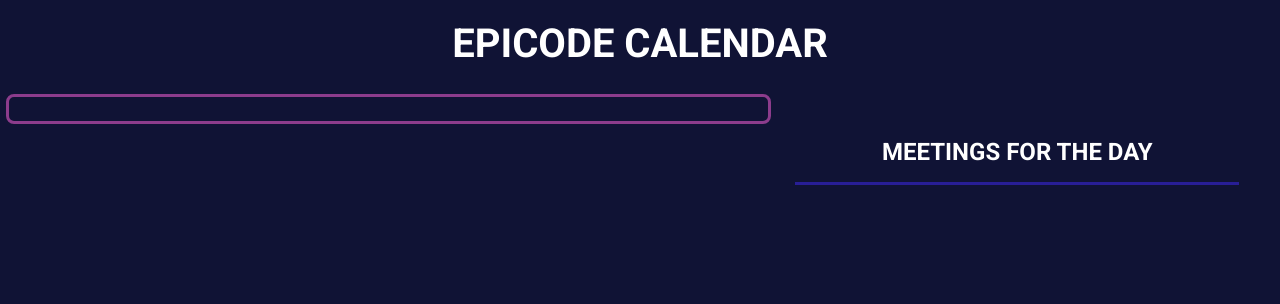
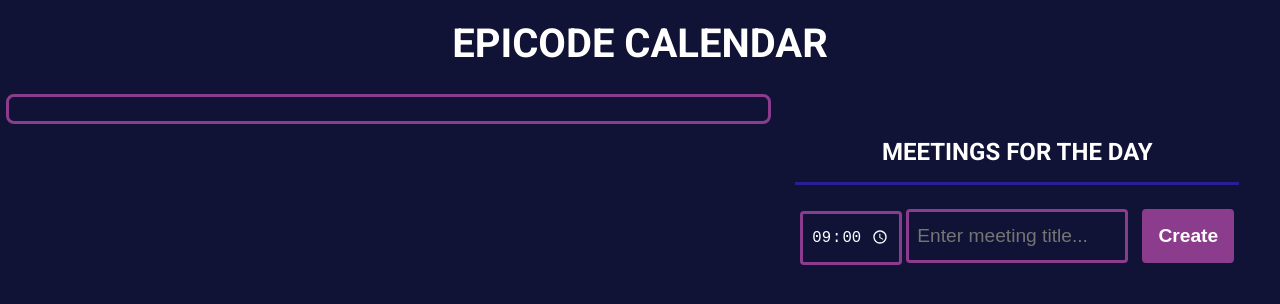
Before and after one commit to ecamellini/WEB-Feb22-M1-D9, a plain HTML site: page index.html in a window 1280 px wide. Drawn offline with Linux system fonts and the light colour scheme.

Commit message:
Adding inputs and style

```diff
--- a/index.html
+++ b/index.html
@@ -91,7 +91,11 @@
     </div>
     <div id="meetings">
         <h2>Meetings for the day</h2>
-
+        <div id="meeting-creation">
+            <input type="time" id="meeting-time" value="09:00" />
+            <input type="text" id="meeting-description" placeholder="Enter meeting title..." />
+            <input type="button" value="Create" onclick="createNewMeeting()" />
+        </div>
         <div id="meetings-list">
             <!--
         A MEETING WILL BE SOMETHING LIKE...
--- a/index.js
+++ b/index.js
@@ -107,6 +107,11 @@ function displayMeetingsForTheDay() {
     meetingsListNode.replaceChildren(listNode)
 }
 
+
+function createNewMeeting() {
+
+}
+
 function onLoad() {
     // I can put more than one thing
     displayDaysOfTheMonth()
--- a/styles.css
+++ b/styles.css
@@ -68,6 +68,41 @@ body {
     text-transform: uppercase;
 }
 
-#meetings-list {
+#meeting-creation {
+    padding: 4px;
+}
+
+#meeting-creation input {
+    height: 32px;
+    background-color: rgb(16,19,53);
+    border: solid 3px rgb(140,60,140);
+    color: white;
+    padding: 8px;
+    border-radius: 4px;
+    font-size: larger;
+}
+
+#meeting-time {
+    width: 80px;
+}
+
+#meeting-time::-webkit-calendar-picker-indicator {
+    filter: invert(100%);
+}
+
+#meeting-description {
+    width: 200px;
+}
+
+#meeting-creation input[type="button"] {
+    margin-left: 10px;
+    width: 92px;
+    height: 54px;
+    background-color: rgb(140,60,140);
+    font-weight: bolder;
+}
+
+#meetings-list li {
     text-align: left;
+    font-size: larger;
 }
```
